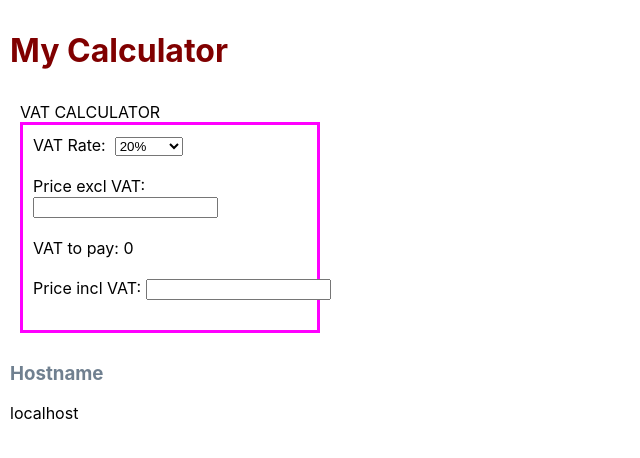
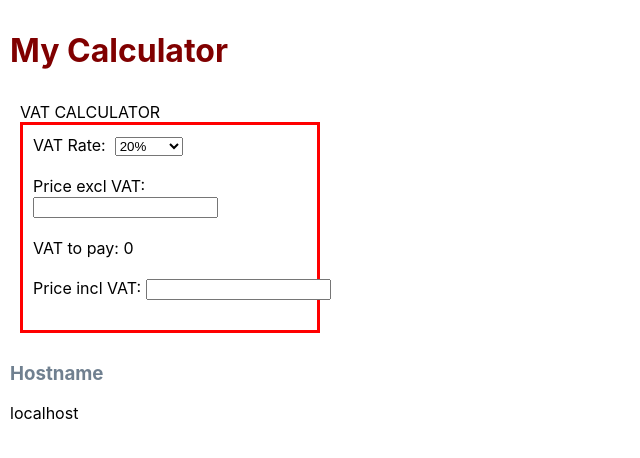
Before and after one commit to vpkhandavalli/lbg-pipeline-complete-2, a React (Create React App) app: page / in a window 1280 px wide. Shown: the top 458 px of the page, without its empty margins (0-640 px from the left). Built offline with nearby package versions, Linux system fonts and the light colour scheme.

Commit message:
updated replicas to 2 and changed colour to red

```diff
--- a/deployment.yaml
+++ b/deployment.yaml
@@ -5,7 +5,7 @@ metadata:
   labels:
     app: lbgcalc
 spec:
-  replicas: 4
+  replicas: 2
   selector:
     matchLabels:
       app: lbgcalc
--- a/src/App.css
+++ b/src/App.css
@@ -4,7 +4,7 @@
 }
 
 .colour-border{
-  border: 3px solid magenta;
+  border: 3px solid red;
   padding: 10px;
 }
 
```
